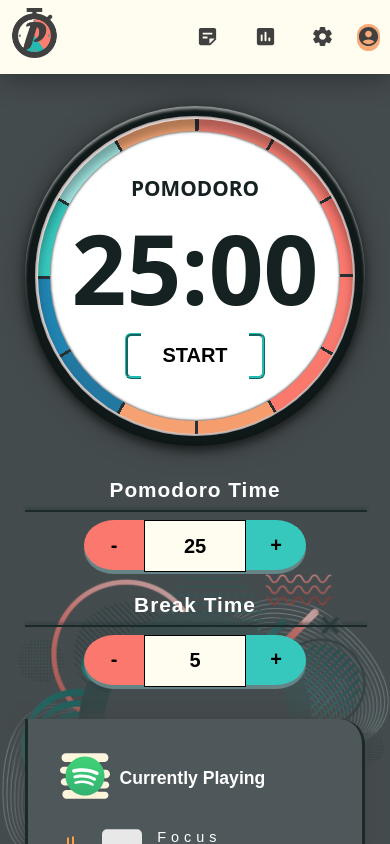
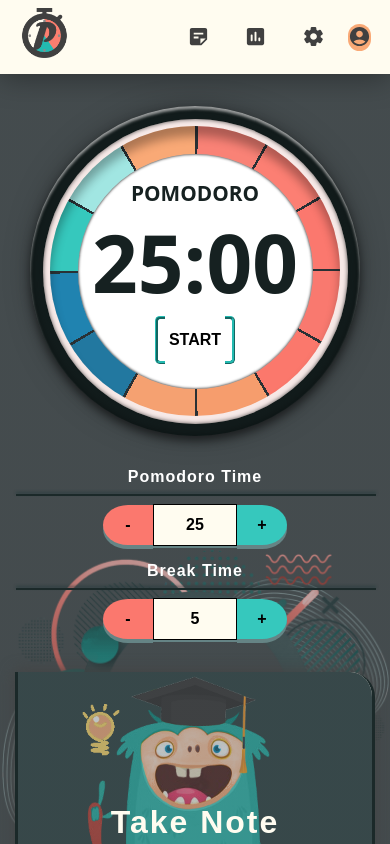
Before and after one commit to rayder-dev/Pomodoro-AI, a React (Vite) app: page / in a window 390 px wide. Shown: the top 844 px of the page. Built offline with nearby package versions, Linux system fonts and the light colour scheme.

Commit message:
Modified device responsiveness

```diff
--- a/src/App.css
+++ b/src/App.css
@@ -2,7 +2,6 @@ body {
   margin: 0;
   font-family: sans-serif;
   /* Enable touch scrolling while hiding the scrollbar */
-  background: #393f41;
   -webkit-overflow-scrolling: touch; /* For smooth scrolling on iOS */
 }
 
--- a/src/components/buttons/Break-Timing-Btn.tsx
+++ b/src/components/buttons/Break-Timing-Btn.tsx
@@ -3,17 +3,15 @@ import Styles from './styles/timing-button.module.css';
 
 const BreakTimingBtn = () => {
   return (
-    <>
-      <h2 className={`${Styles['dial-label']} ${Styles['break']}`}>
-        Break Time
-      </h2>
+    <div className={Styles['timing-container']}>
+      <h2 className={Styles['dial-label']}>Break Time</h2>
       <hr />
-      <div className={Styles['timing-container']}>
+      <div className={Styles['timing-btn-container']}>
         <button className={Styles['minus-minute']}> - </button>
         <p className={Styles['time-set']}> 5 </p>
         <button className={Styles['plus-minute']}> + </button>
       </div>
-    </>
+    </div>
   );
 };
 
--- a/src/components/buttons/Pomodoro-Timing-Btn.tsx
+++ b/src/components/buttons/Pomodoro-Timing-Btn.tsx
@@ -3,15 +3,15 @@ import Styles from './styles/timing-button.module.css';
 
 const PomodoroTimingBtn = () => {
   return (
-    <>
+    <div className={Styles['timing-container']}>
       <h2 className={Styles['dial-label']}>Pomodoro Time</h2>
       <hr />
-      <div className={Styles['timing-container']}>
+      <div className={Styles['timing-btn-container']}>
         <button className={Styles['minus-minute']}> - </button>
         <p className={Styles['time-set']}> 25 </p>
         <button className={Styles['plus-minute']}> + </button>
       </div>
-    </>
+    </div>
   );
 };
 
--- a/src/components/buttons/styles/nav-button.module.css
+++ b/src/components/buttons/styles/nav-button.module.css
@@ -7,11 +7,9 @@ Nav Button Design
   position: relative;
   overflow: hidden;
   height: 2rem;
-  padding: 0.05em 0.5em;
   border-radius: 1.5em;
   background: transparent;
   background-size: 400%;
-  /* border: none; */
   cursor: pointer;
   transition: all 0.2s cubic-bezier(0.23, 1, 0.32, 1);
 }
@@ -47,6 +45,12 @@ Nav Button Design
   scale: 0.8;
 }
 
+@media (min-width: 290px) {
+  .nav-btn {
+    padding: 0.05em 0.5em;
+  }
+}
+
 @media (min-width: 1100px) {
   .text {
     display: inline;
--- a/src/components/buttons/styles/start-button.module.css
+++ b/src/components/buttons/styles/start-button.module.css
@@ -2,7 +2,8 @@
 START BUTTON
 =============*/
 .start-btn {
-  width: 7em;
+  width: 5em;
+  font-size: 1rem;
   position: relative;
   height: 2.3em;
   border: 3px ridge #23bab1;
@@ -12,7 +13,6 @@ START BUTTON
   font-weight: 900;
   transition: 1s;
   border-radius: 0.3em;
-  font-size: 20px;
   cursor: pointer;
 }
 
@@ -23,7 +23,7 @@ START BUTTON
   left: 10%;
   width: 80%;
   height: 40%;
-  background-color: #ffff;
+  background-color: #fff;
   transition: 0.5s;
   transform-origin: center;
 }
@@ -36,7 +36,7 @@ START BUTTON
   left: 10%;
   width: 80%;
   height: 40%;
-  background-color: #ffff;
+  background-color: #fff;
   transition: 0.5s;
 }
 
@@ -49,6 +49,12 @@ START BUTTON
   box-shadow: inset 0px 0px 25px #23ba67;
 }
 
+@media (min-width: 350px) {
+  .start-btn {
+    height: 3em;
+  }
+}
+
 @media (min-width: 700px) {
   .start-btn {
     margin-top: 1em;
@@ -59,3 +65,16 @@ START BUTTON
     top: -12px;
   }
 }
+
+@media (min-width: 1024px) {
+  .start-btn {
+    width: 6em;
+    font-size: 1.2rem;
+    margin-top: 1em;
+    height: 3em;
+  }
+
+  .start-btn::after {
+    top: -12px;
+  }
+}
--- a/src/components/buttons/styles/timing-button.module.css
+++ b/src/components/buttons/styles/timing-button.module.css
@@ -1,34 +1,38 @@
+.timing-container {
+  width: 100%;
+}
+
 .dial-label {
+  font-size: 1rem;
   color: #fff;
   margin: 0 auto;
-  font-size: 1.3rem;
   font-weight: 600;
   letter-spacing: 1px;
+  text-align: center;
 }
 
-.timing-container {
+.timing-btn-container {
   display: flex;
-  align-items: flex-start;
-  justify-content: flex-start;
+  align-items: center;
+  justify-content: center;
   margin: 0 auto;
-  padding: 0;
 }
 
-.timing-container > button,
+.timing-btn-container > button,
 .time-set {
+  font-size: 1rem;
   display: flex;
   justify-content: center;
   align-items: center;
-  font-size: 20px;
   font-weight: 900;
-  height: 50px;
-  width: 60px;
+  height: 40px;
+  width: 50px;
   border: none;
   box-shadow: 0px 4px 0px #658485; /* Adding solid shadow for 3D effect */
   transition: transform 0.1s, box-shadow 0.1s; /* Smooth transition */
 }
 
-.timing-container > button:active {
+.timing-btn-container > button:active {
   transform: translateY(6px); /* Move button down */
   box-shadow: 0px 3px 0px #666; /* Reduce shadow */
 }
@@ -56,3 +60,16 @@
 .break {
   margin-top: 1em;
 }
+
+@media (min-width: 680px) {
+  .dial-label {
+    font-size: 1.5rem;
+  }
+
+  .timing-btn-container > button,
+  .time-set {
+    font-size: 1.3rem;
+    height: 50px;
+    width: 60px;
+  }
+}
--- a/src/components/styles/header.module.css
+++ b/src/components/styles/header.module.css
@@ -15,13 +15,12 @@ header {
 
 .header-container {
   padding: 1em 0;
-  width: 95%;
+  width: 90%;
   margin: 0 auto;
   display: flex;
   flex-direction: row;
   justify-content: space-between;
   align-items: center;
-  flex-wrap: wrap;
 }
 
 nav ul {
@@ -36,7 +35,7 @@ nav ul {
   align-items: center;
   justify-content: center;
   flex-direction: row;
-  flex-wrap: wrap;
+  flex-wrap: nowrap;
   /* remove the default left padding caused by the 'UL' bullet */
   padding: 0;
   margin: 0;
--- a/src/components/styles/timer.module.css
+++ b/src/components/styles/timer.module.css
@@ -11,8 +11,8 @@
   justify-content: center;
   align-items: center;
   position: relative;
-  width: 340px;
-  height: 340px;
+  width: 220px;
+  height: 220px;
   background-color: #1b2929;
   border-radius: 50%;
   box-shadow: inset 0 3px 3px rgba(255, 255, 255, 0.685),
@@ -25,8 +25,8 @@
   justify-content: center;
   align-items: center;
   position: relative;
-  width: 320px;
-  height: 320px;
+  width: 207px;
+  height: 207px;
   background-color: #f7e9e7;
   border-radius: 50%;
   box-shadow: 0 0 35px rgba(0, 0, 0, 0.685), inset 0 0 4px rgba(0, 0, 0, 0.685);
@@ -36,8 +36,8 @@
 .clock-inner::before {
   content: '';
   position: absolute;
-  width: 315px;
-  height: 315px;
+  width: 200px;
+  height: 200px;
   border-radius: 50%;
   background: conic-gradient(
     #293135 0% 0.325%,
@@ -72,8 +72,8 @@
 .clock-inner::after {
   content: '';
   position: absolute;
-  width: 290px;
-  height: 290px;
+  width: 180px;
+  height: 180px;
   background-color: #ffff;
   border-radius: 50%;
   box-shadow: inset 0 0 3px rgb(0, 0, 0);
@@ -87,12 +87,70 @@
   z-index: 4;
 }
 .clock-inner .clock-center .time {
-  font-size: 6em;
+  font-size: 3em;
   font-weight: bold;
 }
 .clock-inner .clock-center .label {
-  font-size: 1.3em;
+  font-size: 1em;
   font-weight: 900;
+}
+
+@media (min-width: 350px) {
+  .clock-outer {
+    width: 330px;
+    height: 330px;
+  }
+
+  .clock-inner {
+    width: 305px;
+    height: 305px;
+  }
+
+  .clock-inner::before {
+    width: 290px;
+    height: 290px;
+  }
+
+  .clock-inner::after {
+    width: 235px;
+    height: 235px;
+  }
+
+  .clock-inner .clock-center .time {
+    font-size: 5em;
+  }
+  .clock-inner .clock-center .label {
+    font-size: 1.3em;
+  }
+}
+
+@media (min-width: 480px) {
+  .clock-outer {
+    width: 390px;
+    height: 390px;
+  }
+
+  .clock-inner {
+    width: 350px;
+    height: 350px;
+  }
+
+  .clock-inner::before {
+    width: 330px;
+    height: 330px;
+  }
+
+  .clock-inner::after {
+    width: 270px;
+    height: 270px;
+  }
+
+  .clock-inner .clock-center .time {
+    font-size: 5em;
+  }
+  .clock-inner .clock-center .label {
+    font-size: 1.3em;
+  }
 }
 
 @media (min-width: 800px) {
@@ -124,7 +182,7 @@
   }
 }
 
-@media (min-width: 1000px) {
+@media (min-width: 1024px) {
   .clock-outer {
     width: 600px;
     height: 600px;
--- a/src/pages/Home.tsx
+++ b/src/pages/Home.tsx
@@ -14,21 +14,19 @@ function Home() {
         <section>
           <div className={Styles['bg-container']}>
             <div className={Styles['grid-container']}>
-              <div
-                className={`${Styles['grid-items']} ${Styles['item-clock']}`}
-              >
+              <div className={`${Styles['grid-item']} ${Styles['item-clock']}`}>
                 <Timer />
               </div>
               <div
-                className={`${Styles['grid-items']} ${Styles['item-button']}`}
+                className={`${Styles['grid-item']} ${Styles['item-timing']}`}
               >
                 <PomodoroBtn />
                 <BreakBtn />
               </div>
-              <div className={`${Styles['grid-items']} ${Styles['item-task']}`}>
-                <Music />
+              <div className={`${Styles['grid-item']} ${Styles['item-task']}`}>
+                <BookCard />
               </div>
-              <div className={`${Styles['grid-items']} ${Styles['item-note']}`}>
+              <div className={`${Styles['grid-item']} ${Styles['item-note']}`}>
                 <BookCard />
               </div>
             </div>
--- a/src/pages/styles/home.module.css
+++ b/src/pages/styles/home.module.css
@@ -17,7 +17,7 @@ h1 {
 
 h2 {
   font-size: 2rem;
-  margin: 0;
+  margin-top: 0.5em;
 }
 
 strong {
@@ -35,51 +35,55 @@ Main Layout
   background-position: center; /* Center the background image */
   background-size: contain; /* Make the image cover the entire area */
   background-repeat: no-repeat; /* Prevent the image from repeating */
-  padding: 1em;
 }
 
 .grid-container {
   display: grid;
   grid-template-columns: 1fr;
-  /* align-items: center; */
-  justify-content: center;
   border-radius: 1em;
   border-bottom: 3px solid #1b2929;
+  margin: 0;
 }
 
-.grid-items {
+.grid-item {
+  margin: 1em 0;
   display: flex;
   flex-direction: column;
+  align-items: center;
   justify-content: center;
-  margin: 1em;
+}
+
+.item-timing {
+  justify-content: space-evenly;
+  gap: 1em;
+}
+
+section:first-child {
+  background: #393f41;
 }
 
 section:last-child {
   background-color: #fffcf0;
 }
+@media (min-width: 230px) {
+  .bg-container {
+    padding: 1em;
+  }
+}
 
-@media (min-width: 650px) {
+@media (min-width: 680px) {
   .grid-container {
-    grid-template: 1fr 0.4fr / 1fr 1fr; /* 3 rows 2 columns */
+    grid-template: 1fr 0.3fr 0.7fr / 1fr 1fr; /* 3 rows 2 columns */
     box-shadow: 0 2em #444b4d, inset 0 -2px #243a3bad;
   }
 
-  .item-task {
-    grid-area: 1 / 2; /* give task 2 row space */
-  }
-}
-
-@media (min-width: 1000px) {
-  .grid-container {
-    grid-template: 0.8fr 1fr 1fr / 1fr 1fr; /* swap space of 1st & 2nd row */
+  .grid-item {
+    margin: 1em;
   }
 
-  .item-clock {
-    grid-row: span 2; /* give clock 2 row space */
-  }
-
-  .item-task {
-    grid-area: auto; /* give task 2 row space */
+  .item-timing {
+    flex-direction: row;
+    grid-area: 2 / 1 / 3 / span 2; /* give timing 2 column space */
   }
 
   .item-note {
@@ -87,17 +91,37 @@ section:last-child {
   }
 }
 
+@media (min-width: 1024px) {
+  .grid-container {
+    grid-template: 0.6fr 0.7fr 0.6fr / 1fr 1fr; /* swap space of 1st & 2nd row */
+    box-shadow: 0 2em #444b4d, inset 0 -2px #243a3bad;
+  }
+
+  .item-clock {
+    grid-row: span 2; /* give clock 2 row space */
+  }
+
+  .item-timing {
+    flex-direction: column;
+    grid-area: auto; /* give timing 2 column space */
+  }
+
+  .item-task {
+    grid-area: auto; /* give task 2 row space */
+  }
+}
+
 @media (min-width: 1200px) {
   .grid-container {
-    grid-template: 1fr 1fr / 1fr 1fr 1fr; /* make 3rows & 3columns */
+    grid-template: 0.5fr 1fr / 1fr 1fr 1fr; /* make 3rows & 3columns */
   }
 
-  .item-button,
-  .item-note {
+  .item-timing,
+  .item-task {
     order: -1;
   }
 
-  .item-note {
+  .item-task {
     grid-area: 2 / 1 / 3 / 2;
   }
 
@@ -105,16 +129,22 @@ section:last-child {
     grid-area: span 2;
   }
 
-  .item-task {
+  .item-note {
     grid-area: span 2;
   }
 }
 
 @media (min-width: 1400px) {
   .bg-container {
-    width: 95%;
+    width: 90%;
     margin: 0 auto;
-    box-shadow: 20em 0 #444b4e, -20em 0 #444b4e;
+    box-shadow: 25em 0 #444b4d, -25em 0 #444b4d;
+  }
+}
+
+@media (min-width: 1700px) {
+  .grid-item {
+    margin: 1em 3em;
   }
 }
 
```
